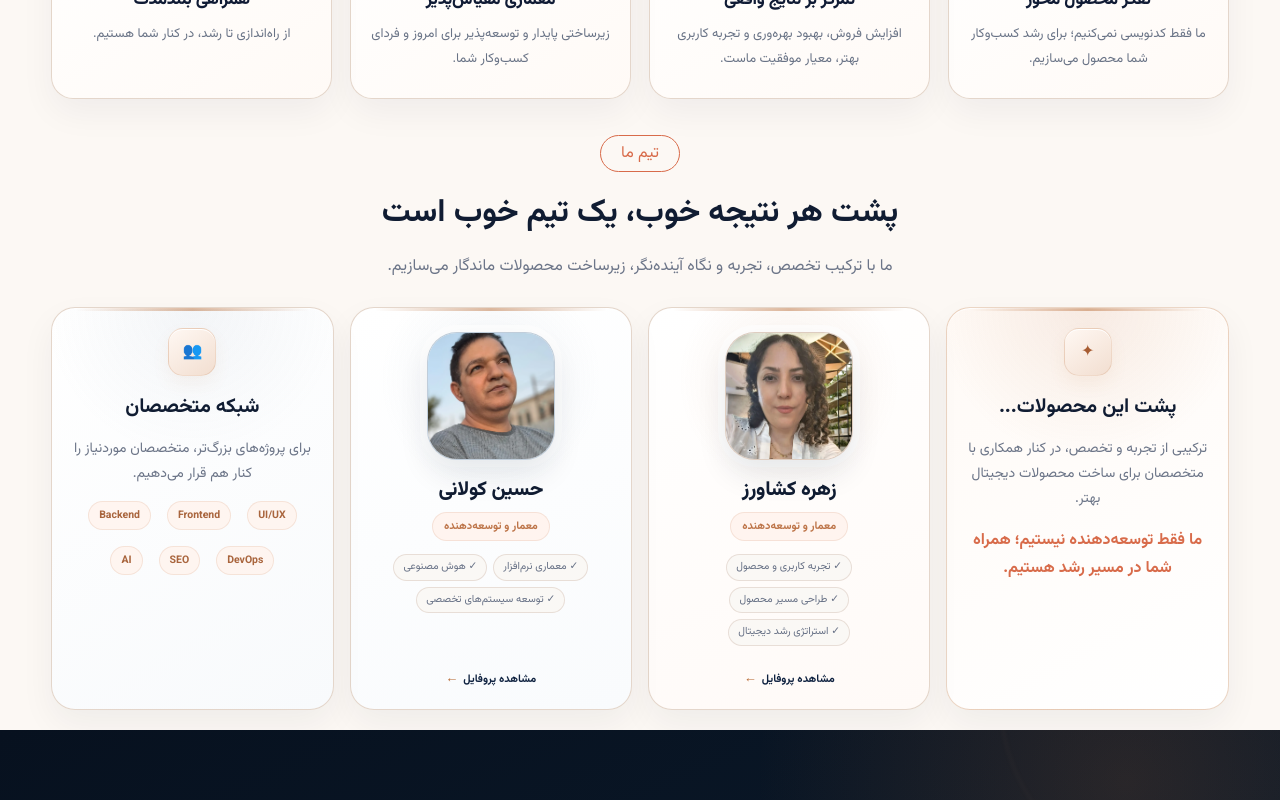
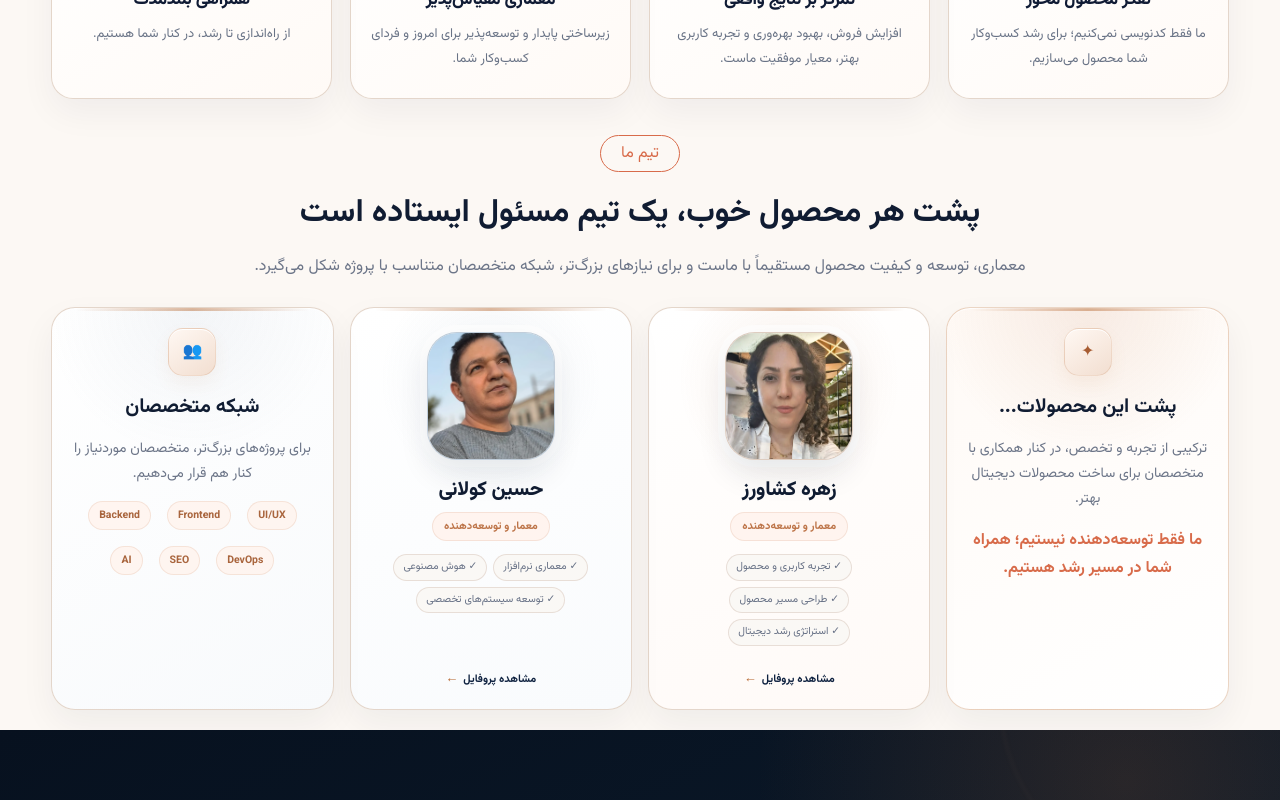
Before and after one commit to zohreksh/smartpilot, a Nuxt app: page / in a window 1280 px wide. Shown: the part 1860-2660 px from the top of the page. Built offline with nearby package versions, Linux system fonts and the light colour scheme.

Commit message:
Refine homepage team section heading

```diff
--- a/components/sections/TeamSection.vue
+++ b/components/sections/TeamSection.vue
@@ -1,13 +1,13 @@
 <template>
   <section class="section team-section seciton-padding">
     <div class="container">
-      <div class="section-header">
-        <span class="section-badge">تیم ما</span>
-        <h2>پشت هر نتیجه خوب، یک تیم خوب است</h2>
-        <p>
-          ما با ترکیب تخصص، تجربه و نگاه آینده‌نگر، زیرساخت محصولات ماندگار
-          می‌سازیم.
+      <div class="section-header home-section-heading">
+        <span class="section-badge home-section-kicker">تیم ما</span>
+        <h2 class="home-section-title">پشت هر محصول خوب، یک تیم مسئول ایستاده است</h2>
+        <p class="home-section-description">
+          معماری، توسعه و کیفیت محصول مستقیماً با ماست و برای نیازهای بزرگ‌تر، شبکه متخصصان متناسب با پروژه شکل می‌گیرد.
         </p>
+        <span class="home-section-rule" aria-hidden="true"></span>
       </div>
       <div class="team-grid">
         <article class="team-card intro-card">
```
